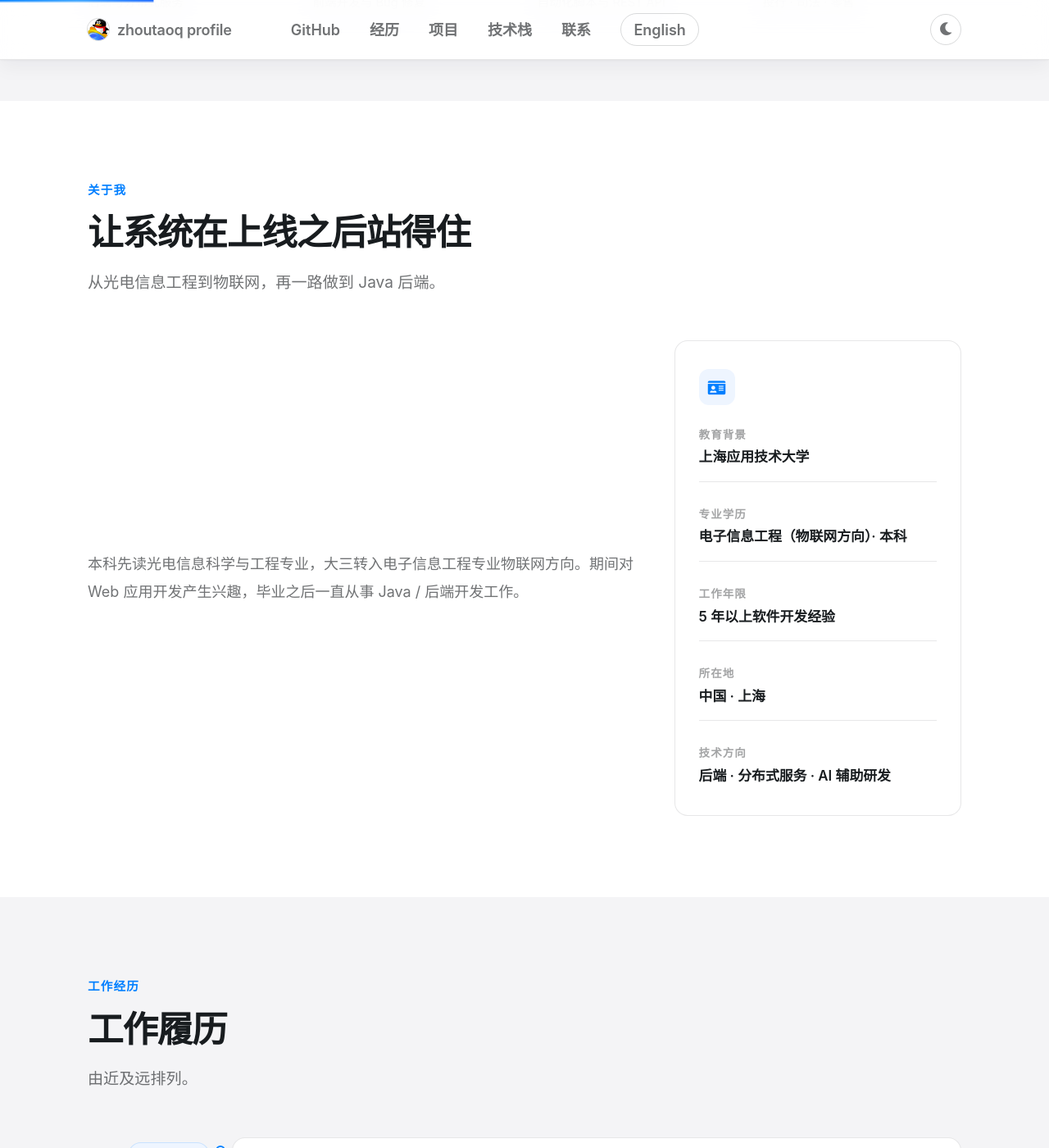
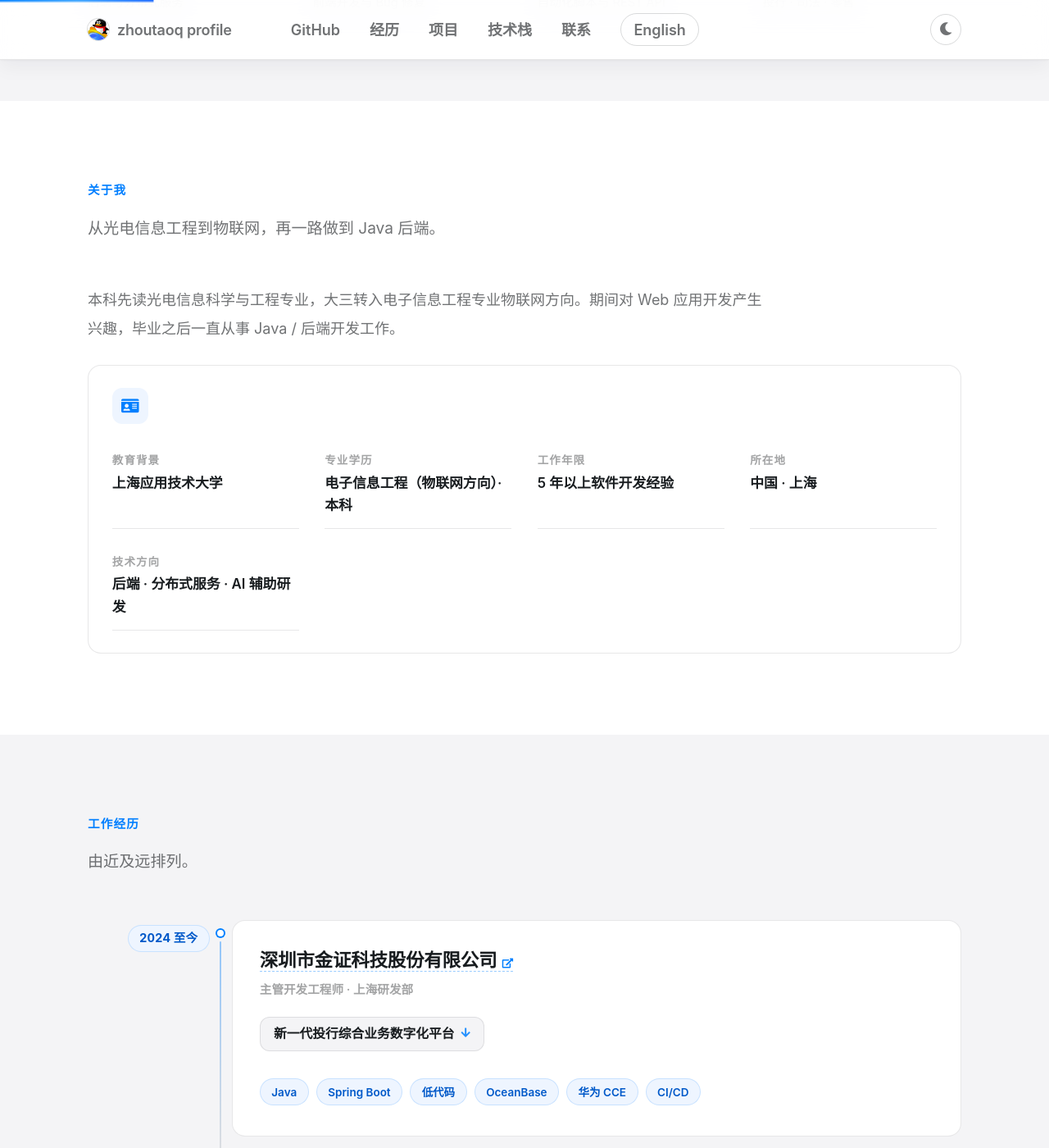
Before and after one commit to zhoutaoq/zhoutaoq.github.io, a Jekyll site: the page built from _pages/cn.html, in a window 1280 px wide and 1400 px high, scrolled down 994 px. Shown: the whole window at 82% size. Built offline with Jekyll 4.4.1, drawn with Linux system fonts in a browser that asks for light colours; some of the changed text lies outside the part shown.

Commit message:
refactor: 落地页精简标题文案，关于我改上下堆叠
- 关于我/工作经历/项目经历/技术栈去掉 h2 大字标题，改由 eyebrow 标识
- 项目经历顺带去掉「四个系统，按公司由近及远排列」说明行
- 我在意什么标题改「做有价值的项目」/ Building valuable projects，中英同步
- 工作经历时间轴箭头改朝上，与新→旧排列一致
- 关于我正文与档案卡改为上下堆叠，档案卡内容排成一行，消掉并排时的上下留空

```diff
--- a/_data/profile.yml
+++ b/_data/profile.yml
@@ -53,7 +53,6 @@ en:
 
   about:
     eyebrow: 'About'
-    title: 'Engineering that survives delivery'
     lead: 'From optoelectronics to IoT, then on to Java backend engineering.'
     paragraphs:
       - 'I started out in Optoelectronic Information Science and Engineering, then switched in my third year to Electronic Information Engineering, specialising in IoT. Web application development is what caught my interest, and Java / backend work is what I have been doing since graduating.'
@@ -71,7 +70,6 @@ en:
 
   experience:
     eyebrow: 'Experience'
-    title: 'Where I have worked'
     lead: 'Most recent first.'
     items:
       - period: '2024 — Now'
@@ -113,8 +111,6 @@ en:
 
   projects:
     eyebrow: 'Projects'
-    title: 'Things I have shipped'
-    lead: 'Four systems, grouped by employer from most recent.'
     items:
       - name: 'Next-generation Investment Banking Platform'
         anchor: 'project-kingdom-ib'
@@ -139,7 +135,7 @@ en:
 
   focus:
     eyebrow: 'What I focus on'
-    title: 'Engineering with a purpose'
+    title: 'Building valuable projects'
     lead: 'Three things I keep in mind for every product I touch.'
     items:
       - icon: 'fas fa-globe'
@@ -154,7 +150,6 @@ en:
 
   stack:
     eyebrow: 'Tech Stack'
-    title: 'Tools I work with every day'
     lead: 'Five years of Java and JavaScript, two years of Python, a Linux-first workflow, and an AI-assisted toolchain on top.'
     groups:
       - icon: 'fas fa-server'
@@ -283,7 +278,6 @@ zh:
 
   about:
     eyebrow: '关于我'
-    title: '让系统在上线之后站得住'
     lead: '从光电信息工程到物联网，再一路做到 Java 后端。'
     paragraphs:
       - '本科先读光电信息科学与工程专业，大三转入电子信息工程专业物联网方向。期间对 Web 应用开发产生兴趣，毕业之后一直从事 Java / 后端开发工作。'
@@ -301,7 +295,6 @@ zh:
 
   experience:
     eyebrow: '工作经历'
-    title: '工作履历'
     lead: '由近及远排列。'
     items:
       - period: '2024 至今'
@@ -343,8 +336,6 @@ zh:
 
   projects:
     eyebrow: '项目经历'
-    title: '做过的东西'
-    lead: '四个系统，按公司由近及远排列。'
     items:
       - name: '新一代投行综合业务数字化平台'
         anchor: 'project-kingdom-ib'
@@ -369,7 +360,7 @@ zh:
 
   focus:
     eyebrow: '我在意什么'
-    title: '做有目的的工程'
+    title: '做有价值的项目'
     lead: '每做一个产品，我都会想这三件事。'
     items:
       - icon: 'fas fa-globe'
@@ -384,7 +375,6 @@ zh:
 
   stack:
     eyebrow: '技术栈'
-    title: '日常在用的工具'
     lead: '五年 Java 与 JavaScript，两年 Python，Linux 优先的工作流，再加上一整套 AI 辅助研发链路。'
     groups:
       - icon: 'fas fa-server'
--- a/_includes/landing/about.html
+++ b/_includes/landing/about.html
@@ -4,7 +4,7 @@
   <div class="band__inner">
     <header class="sec__head" data-reveal>
       <p class="sec__eyebrow">{{ t.about.eyebrow }}</p>
-      <h2 class="sec__title">{{ t.about.title }}</h2>
+      {% if t.about.title %}<h2 class="sec__title">{{ t.about.title }}</h2>{% endif %}
       <p class="sec__lead">{{ t.about.lead }}</p>
     </header>
 
--- a/_includes/landing/experience.html
+++ b/_includes/landing/experience.html
@@ -4,7 +4,7 @@
   <div class="band__inner">
     <header class="sec__head" data-reveal>
       <p class="sec__eyebrow">{{ t.experience.eyebrow }}</p>
-      <h2 class="sec__title">{{ t.experience.title }}</h2>
+      {% if t.experience.title %}<h2 class="sec__title">{{ t.experience.title }}</h2>{% endif %}
       <p class="sec__lead">{{ t.experience.lead }}</p>
     </header>
 
@@ -12,7 +12,7 @@
       {% for job in t.experience.items %}
         <li class="timeline__item" data-reveal style="--d:{{ forloop.index0 | times: 80 }}ms">
           <span class="timeline__year">{{ job.period }}</span>
-          <span class="timeline__rail" aria-hidden="true">{% unless forloop.last %}<i class="fas fa-arrow-down"></i>{% endunless %}</span>
+          <span class="timeline__rail" aria-hidden="true">{% unless forloop.last %}<i class="fas fa-arrow-up"></i>{% endunless %}</span>
           <div class="card timeline__body" data-spotlight>
             <h3 class="card__title timeline__company">
               {%- if job.org_url -%}
--- a/_includes/landing/projects.html
+++ b/_includes/landing/projects.html
@@ -4,8 +4,8 @@
   <div class="band__inner">
     <header class="sec__head" data-reveal>
       <p class="sec__eyebrow">{{ t.projects.eyebrow }}</p>
-      <h2 class="sec__title">{{ t.projects.title }}</h2>
-      <p class="sec__lead">{{ t.projects.lead }}</p>
+      {% if t.projects.title %}<h2 class="sec__title">{{ t.projects.title }}</h2>{% endif %}
+      {% if t.projects.lead %}<p class="sec__lead">{{ t.projects.lead }}</p>{% endif %}
     </header>
 
     <div class="projects">
--- a/_includes/landing/stack.html
+++ b/_includes/landing/stack.html
@@ -4,7 +4,7 @@
   <div class="band__inner">
     <header class="sec__head" data-reveal>
       <p class="sec__eyebrow">{{ t.stack.eyebrow }}</p>
-      <h2 class="sec__title">{{ t.stack.title }}</h2>
+      {% if t.stack.title %}<h2 class="sec__title">{{ t.stack.title }}</h2>{% endif %}
       <p class="sec__lead">{{ t.stack.lead }}</p>
     </header>
 
--- a/_sass/_enhance.scss
+++ b/_sass/_enhance.scss
@@ -1015,10 +1015,13 @@ body,
 
   .about {
     display: grid;
-    grid-template-columns: minmax(0, 1.32fr) minmax(0, 0.68fr);
-    /* 正文段落较短时，与右侧档案卡垂直居中，避免下方留出大片空白 */
-    align-items: center;
-    gap: 2rem;
+    grid-template-columns: minmax(0, 1fr);
+    gap: 1.5rem;
+  }
+
+  /* 正文只有一段，并排放在档案卡旁边会上下空一大截，改成上下堆叠 */
+  .about__prose {
+    max-width: 46rem;
   }
 
   .about__p {
@@ -1033,26 +1036,22 @@ body,
   }
 
   .about__facts {
-    padding: 1.9rem 1.6rem;
-  }
-
+    padding: 1.5rem 1.6rem;
+  }
+
+  /* 档案卡横过来：内容排成一行，窄屏自动折行 */
   .facts {
-    margin: 1.4rem 0 0;
+    display: grid;
+    grid-template-columns: repeat(auto-fit, minmax(10.5rem, 1fr));
+    column-gap: 1.75rem;
+    row-gap: 0.9rem;
+    margin: 1.15rem 0 0;
     padding: 0;
   }
 
   .facts__row {
-    padding: 0.85rem 0;
+    padding: 0 0 0.75rem;
     border-bottom: 1px solid var(--line);
-
-    &:first-child {
-      padding-top: 0;
-    }
-
-    &:last-child {
-      padding-bottom: 0;
-      border-bottom: 0;
-    }
   }
 
   .facts__label {
```
